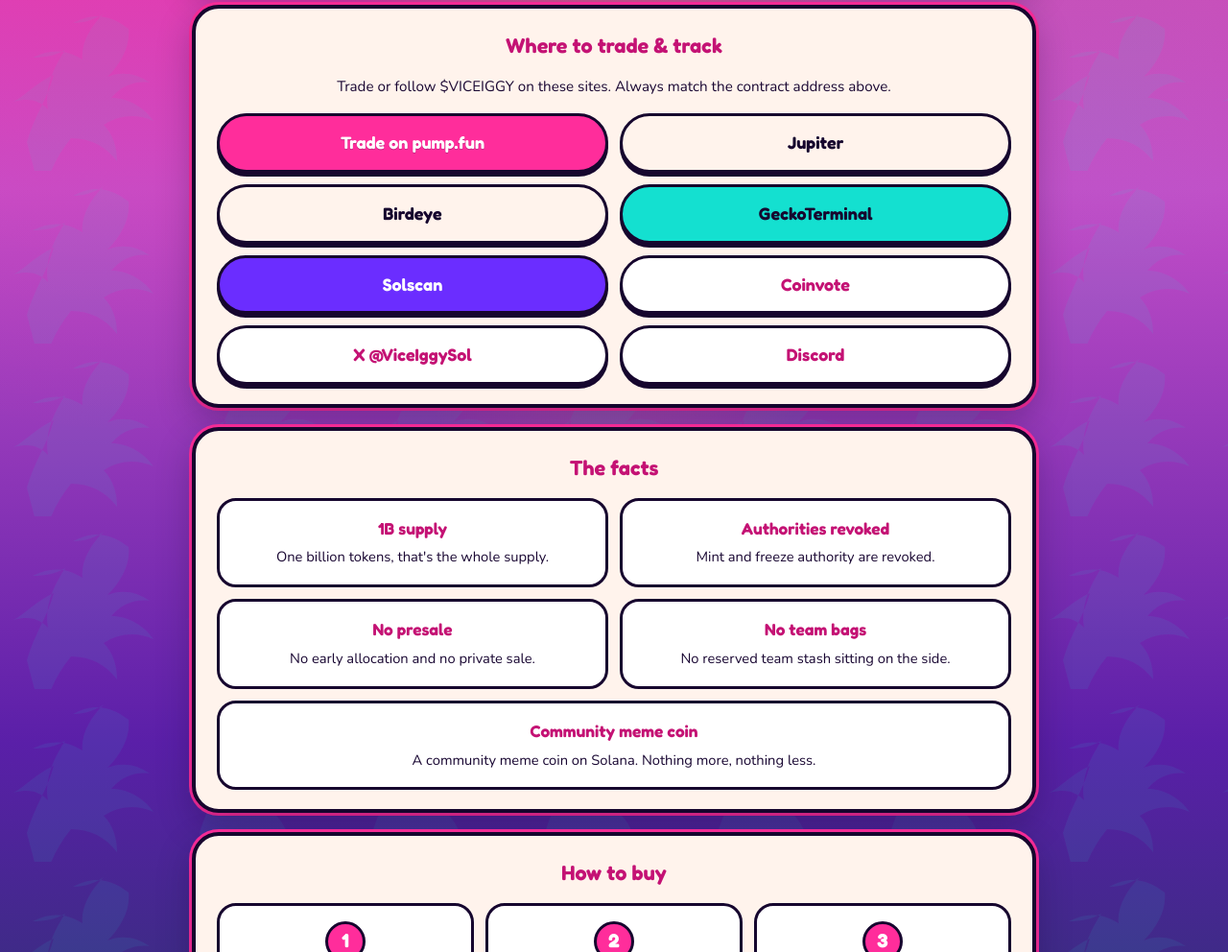
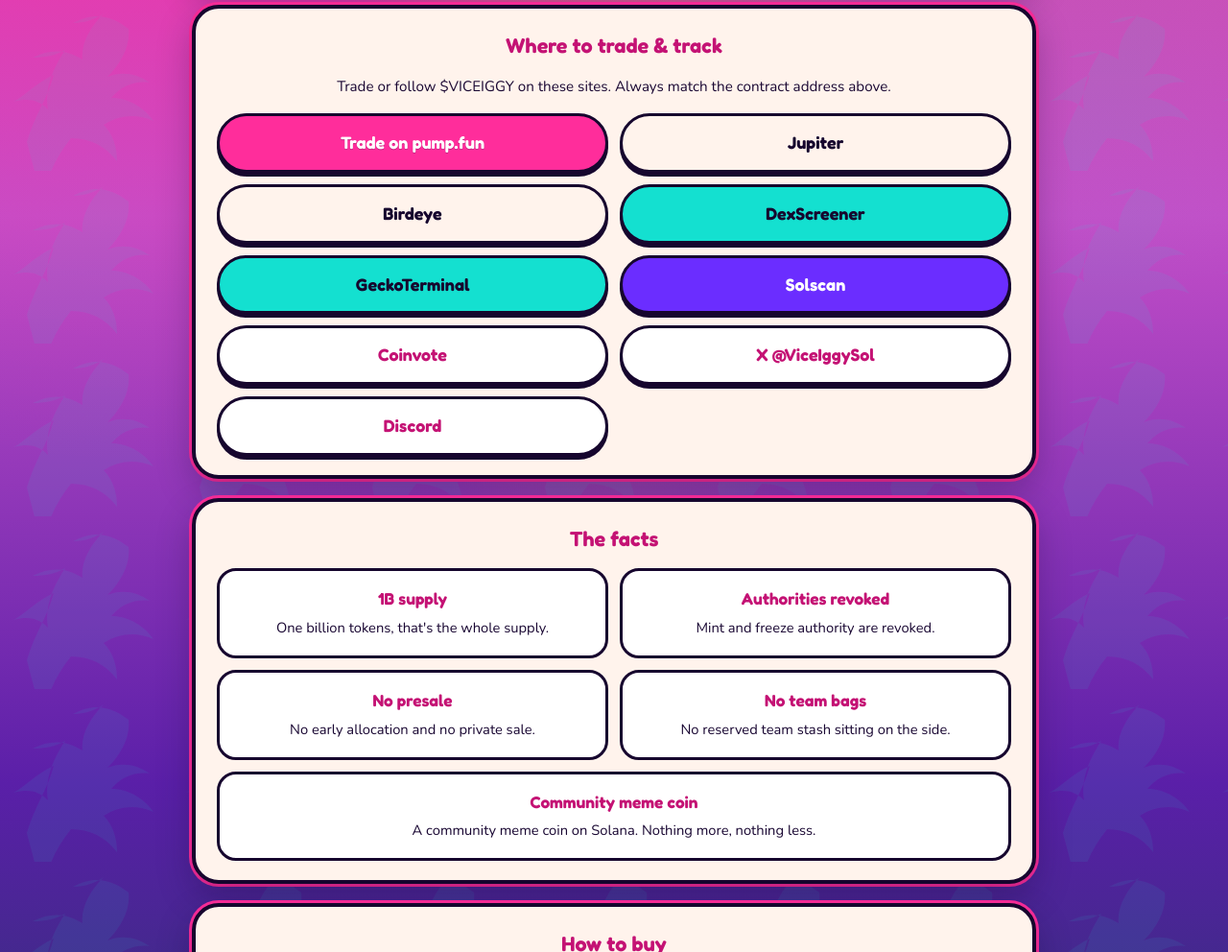
Before and after one commit to pussycat-sol/viceiggy, a plain HTML site: page index.html in a window 1280 px wide. Shown: the part 902-1894 px from the top of the page at 96% size. Drawn offline with Linux system fonts and the light colour scheme.

Commit message:
Add DexScreener to Where to trade & track

```diff
--- a/index.html
+++ b/index.html
@@ -64,6 +64,7 @@
         <a class="btn btn-buy" href="https://pump.fun/coin/GuHhTL9vxRzZYHqKwXQZ8CyMsopMCoWJEBXUGT5rBNAB" target="_blank" rel="noopener noreferrer">Trade on pump.fun</a>
         <a class="btn btn-jup" href="https://jup.ag/tokens/GuHhTL9vxRzZYHqKwXQZ8CyMsopMCoWJEBXUGT5rBNAB" target="_blank" rel="noopener noreferrer">Jupiter</a>
         <a class="btn btn-jup" href="https://birdeyeterminal.com/solana/token/GuHhTL9vxRzZYHqKwXQZ8CyMsopMCoWJEBXUGT5rBNAB" target="_blank" rel="noopener noreferrer">Birdeye</a>
+        <a class="btn btn-chart" href="https://dexscreener.com/solana/GuHhTL9vxRzZYHqKwXQZ8CyMsopMCoWJEBXUGT5rBNAB" target="_blank" rel="noopener noreferrer">DexScreener</a>
         <a class="btn btn-chart" href="https://www.geckoterminal.com/solana/tokens/GuHhTL9vxRzZYHqKwXQZ8CyMsopMCoWJEBXUGT5rBNAB" target="_blank" rel="noopener noreferrer">GeckoTerminal</a>
         <a class="btn btn-scan" href="https://solscan.io/token/GuHhTL9vxRzZYHqKwXQZ8CyMsopMCoWJEBXUGT5rBNAB" target="_blank" rel="noopener noreferrer">Solscan</a>
         <a class="btn btn-vote" href="https://coinvote.cc/coin/Vice-Iggy" target="_blank" rel="noopener noreferrer">Coinvote</a>
```
